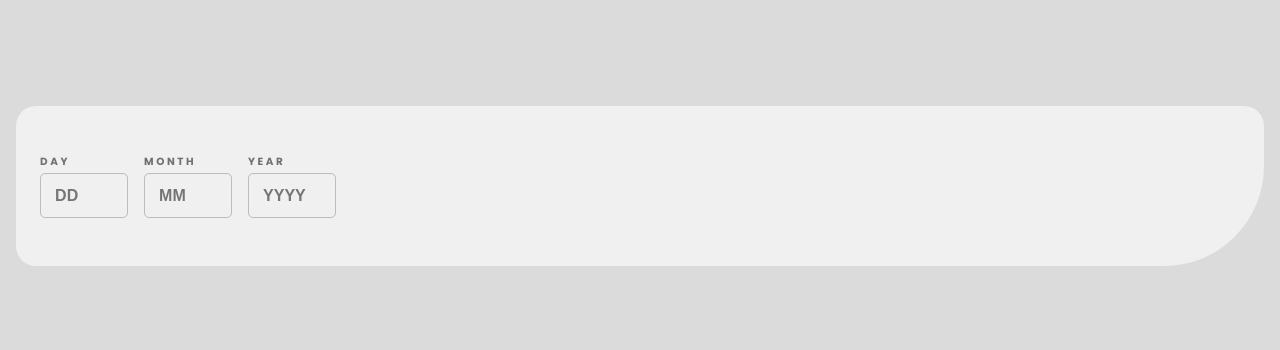
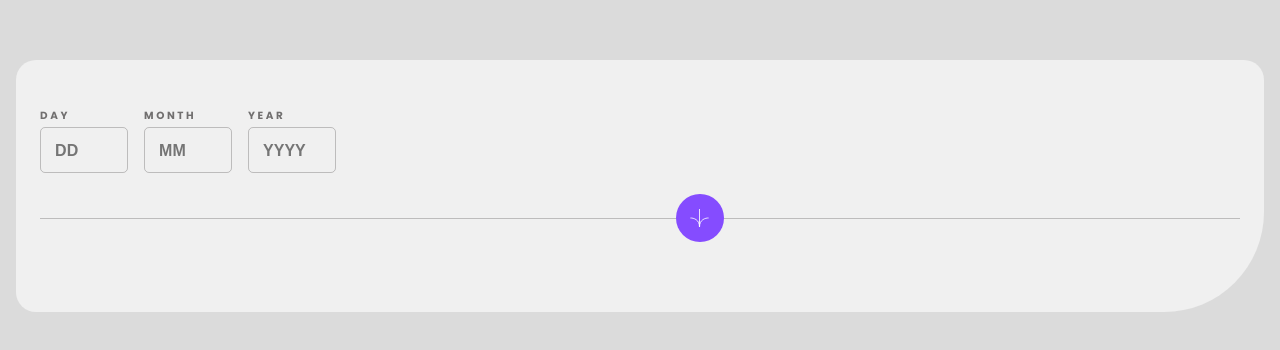
Before and after one commit to NorimNori/age-calculator-gap, a React (Vite) app: page / in a window 1280 px wide. Shown: the part 214-564 px from the top of the page. Built offline with nearby package versions, Linux system fonts and the light colour scheme.

Commit message:
feat: add division component styles

```diff
--- a/src/components/division/Division.jsx
+++ b/src/components/division/Division.jsx
@@ -1,3 +1,4 @@
+import './Division.scss'
 
 const Division = () => {
   return (
--- a/src/components/division/Division.scss
+++ b/src/components/division/Division.scss
@@ -0,0 +1,35 @@
+@use '@/styles/colors.scss';
+
+.division {
+    width: 100%;
+    height: auto;
+    margin: 2.8em 0;
+    position: relative;
+
+    &__line {
+        width: 100%;
+        height: 1px;
+        display: block;
+        margin: 2.8em 0;
+        background-color: rgba(colors.$smokeyGrey, .4);
+    }
+
+    &__icon {
+        width: 3em;
+        height: 3em;
+        padding: 1em;
+        border-radius: 50%;
+
+        position: absolute;
+        top: -1.5em;
+        right: 43%;
+
+        background: {
+            image: url(../../../public/icon-arrow.svg);
+            color: colors.$purple;
+            repeat: no-repeat;
+            position: center;
+            size: 40%;
+        }
+    }
+}
```
